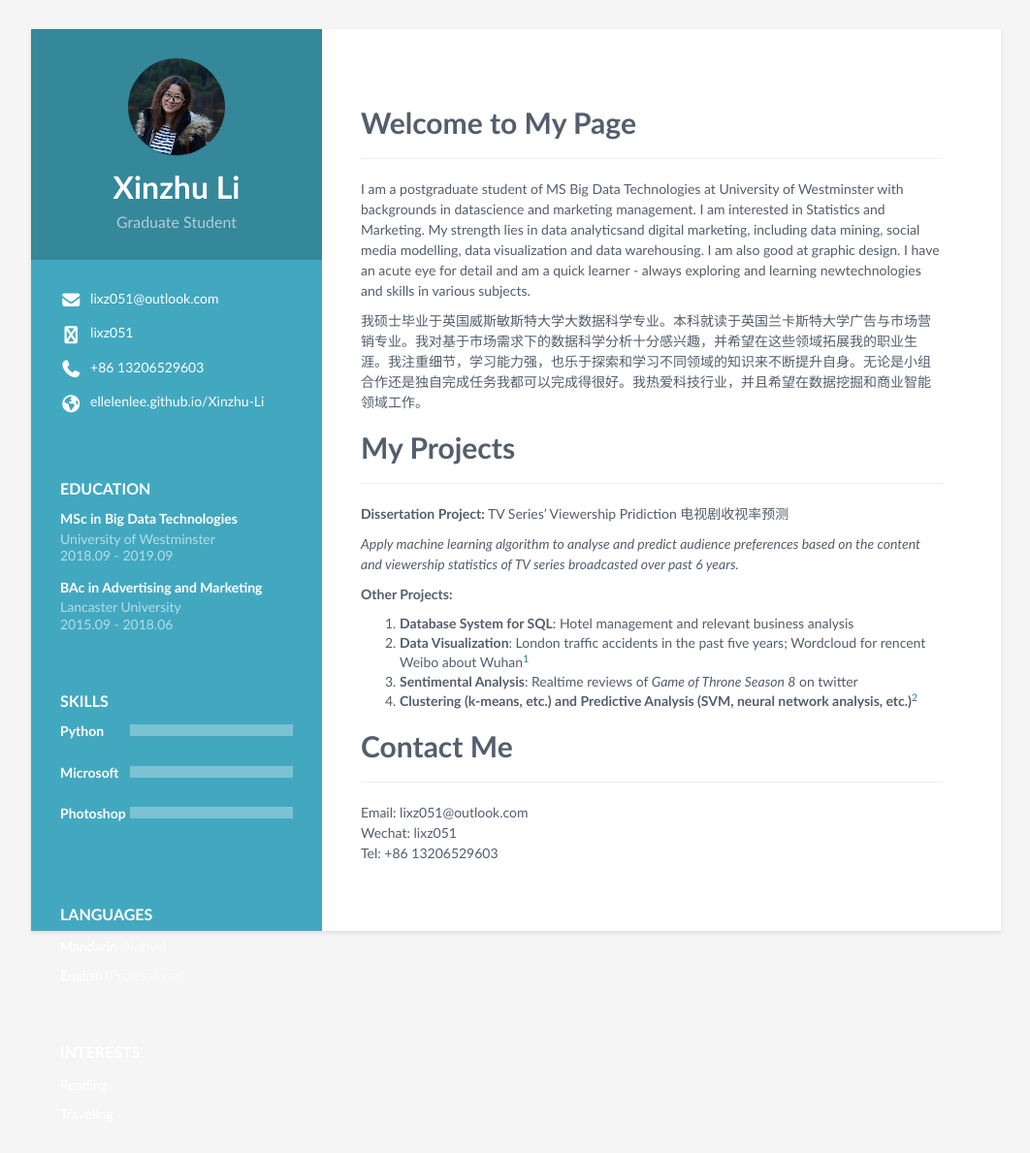
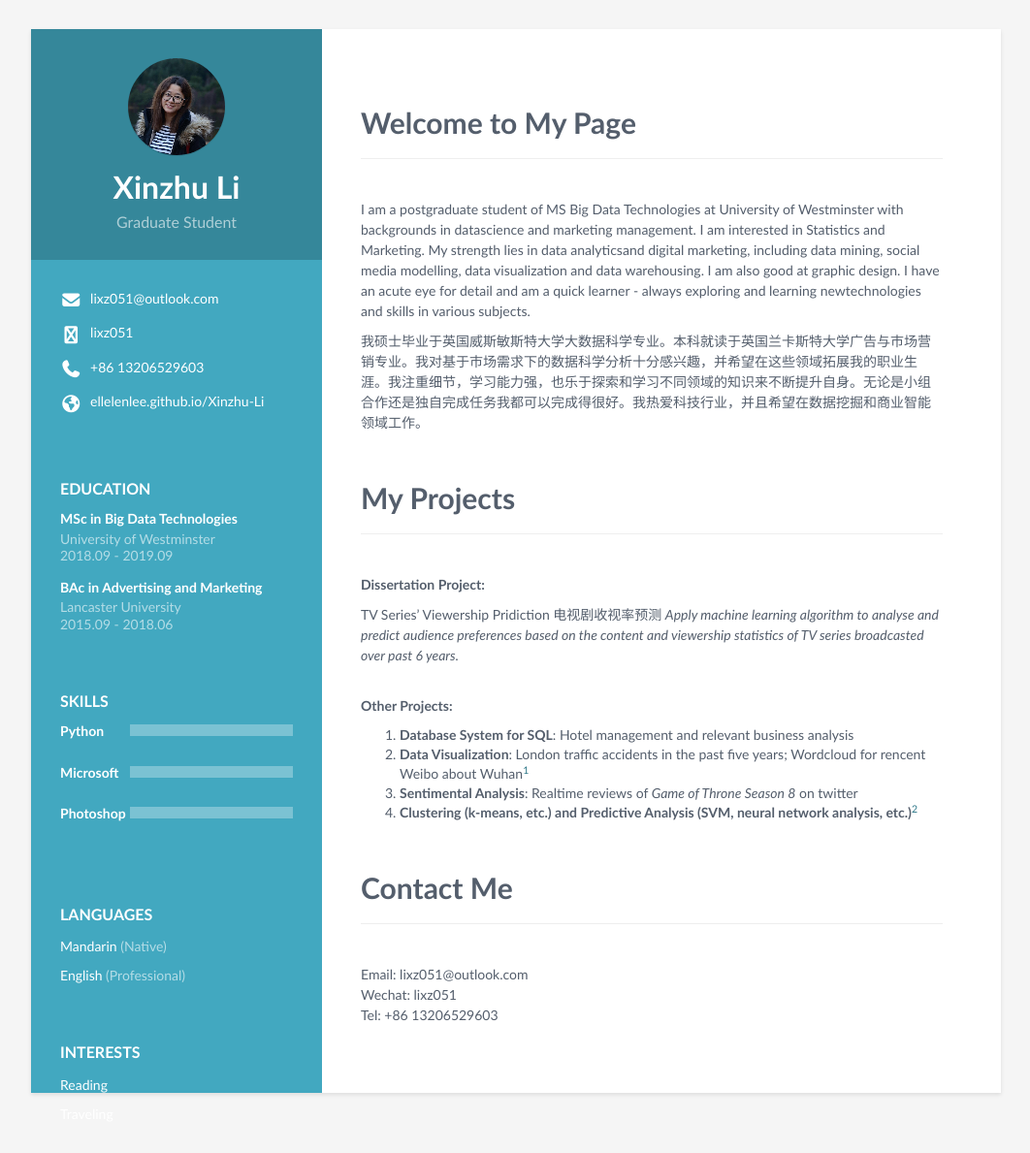
Before and after one commit to ellelenlee/Xinzhu-Li, a Jekyll site: the page built from index.md, in a window 1280 px wide. Shown: the whole page at 97% size, without its empty margins (108-1170 px from the left). Built offline with Jekyll 4.4.1, drawn with Linux system fonts in a browser that asks for light colours; nearby versions of some CDN libraries; our own code applies the rules of GitHub Pages for plain Markdown files; library files that are not in the unit come from our copies.

Commit message:
Update index.md

```diff
--- a/index.md
+++ b/index.md
@@ -1,26 +1,33 @@
 ## Welcome to My Page
 ---
 
+<br/>
 I am a postgraduate student of MS Big Data Technologies at University of Westminster with backgrounds in datascience and marketing management. I am interested in Statistics and Marketing. My strength lies in data analyticsand digital marketing, including data mining, social media modelling, data visualization and data warehousing. I am also good at graphic design. I have an acute eye for detail and am a quick learner - always exploring and learning newtechnologies and skills in various subjects.
 
 我硕士毕业于英国威斯敏斯特大学大数据科学专业。本科就读于英国兰卡斯特大学广告与市场营销专业。我对基于市场需求下的数据科学分析十分感兴趣，并希望在这些领域拓展我的职业生涯。我注重细节，学习能力强，也乐于探索和学习不同领域的知识来不断提升自身。无论是小组合作还是独自完成任务我都可以完成得很好。我热爱科技行业，并且希望在数据挖掘和商业智能领域工作。
 
+<br/>
 ## My Projects
 ---
 
-**Dissertation Project:** TV Series' Viewership Pridiction 电视剧收视率预测
+<br/>
+**Dissertation Project:**
 
+TV Series' Viewership Pridiction 电视剧收视率预测
 *Apply machine learning algorithm to analyse and predict audience preferences based on the content and viewership statistics of TV series broadcasted over past 6 years.*
 
+<br/>
 **Other Projects:**
 1. **Database System for SQL**: Hotel management and relevant business analysis
 2. **Data Visualization**: London traffic accidents in the past five years; Wordcloud for rencent Weibo about Wuhan[<sup>1</sup>](https://github.com/ellelenlee/Keywords-related-to-Wuhan-on-Weibo)
 3. **Sentimental Analysis**: Realtime reviews of *Game of Throne Season 8* on twitter
 4. **Clustering (k-means, etc.) and Predictive Analysis (SVM, neural network analysis, etc.)**[<sup>2</sup>](https://github.com/ellelenlee/data-mining)
 
+<br/>
 ## Contact Me
 ---
 
+<br/>
 Email: lixz051@outlook.com
 Wechat: lixz051
 Tel: +86 13206529603
```
